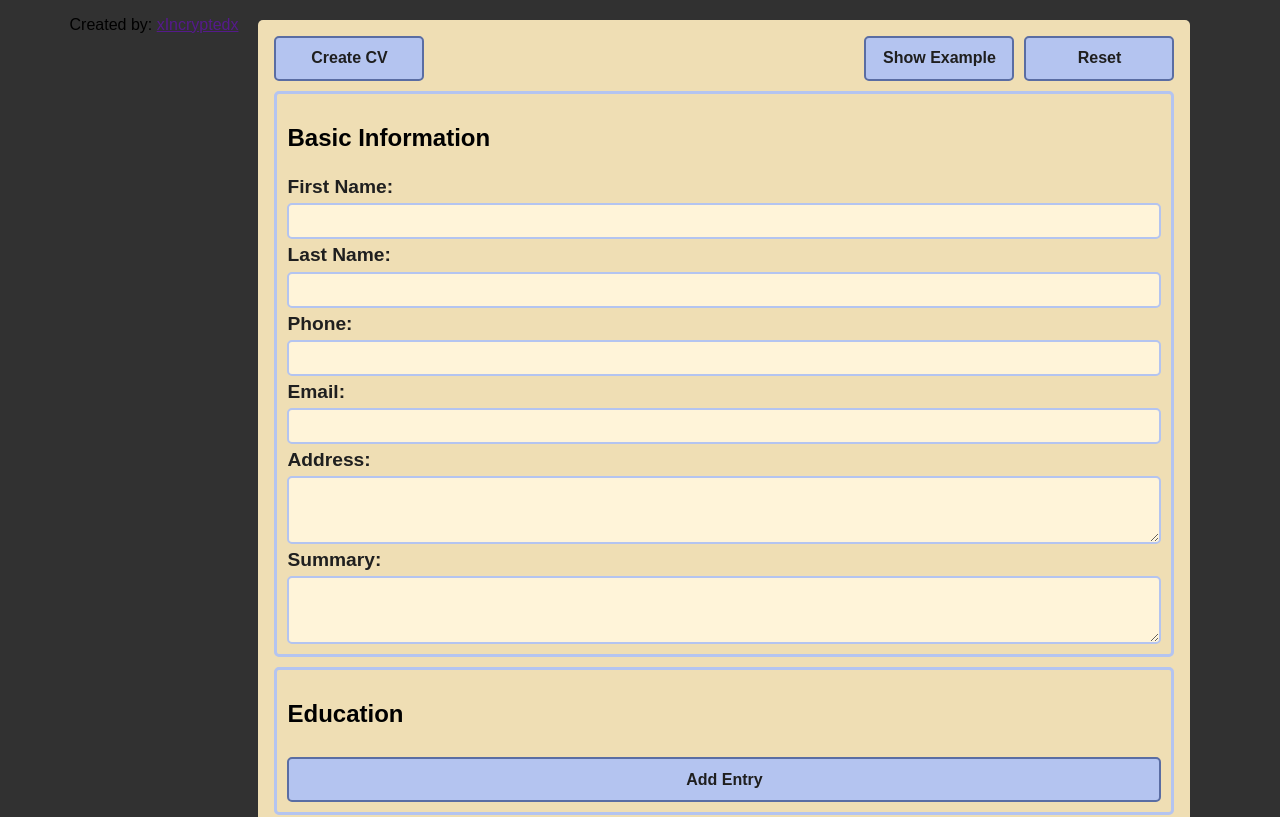
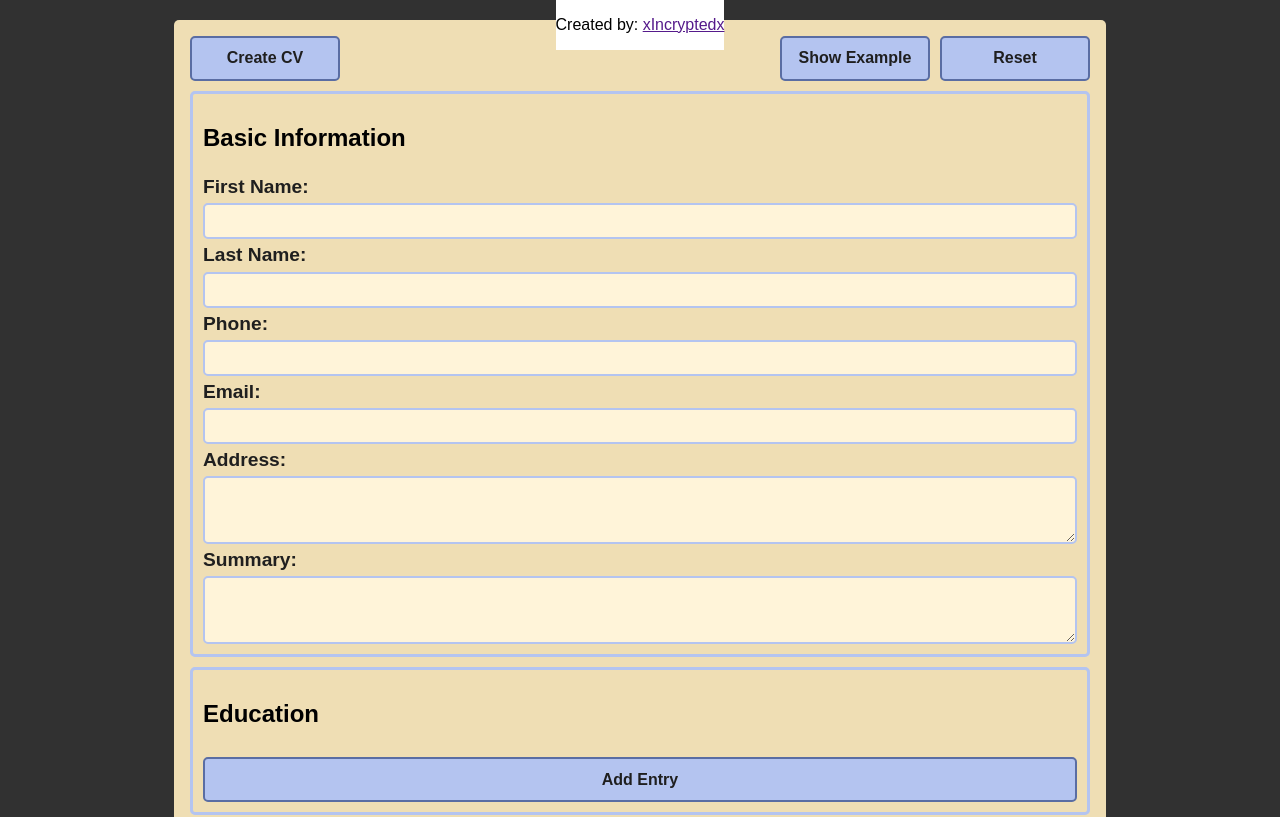
Before and after one commit to xincryptedx/cv-creator, a React (Vite) app: page / in a window 1280 px wide. Shown: the top 817 px of the page. Built offline with nearby package versions, Linux system fonts and the light colour scheme.

Commit message:
Give header fixed position and bgc

```diff
--- a/src/style/AuthorHeader.module.css
+++ b/src/style/AuthorHeader.module.css
@@ -0,0 +1,5 @@
+.authorHeader {
+  background-color: #fff;
+  position: fixed;
+  top: 0;
+}
```
